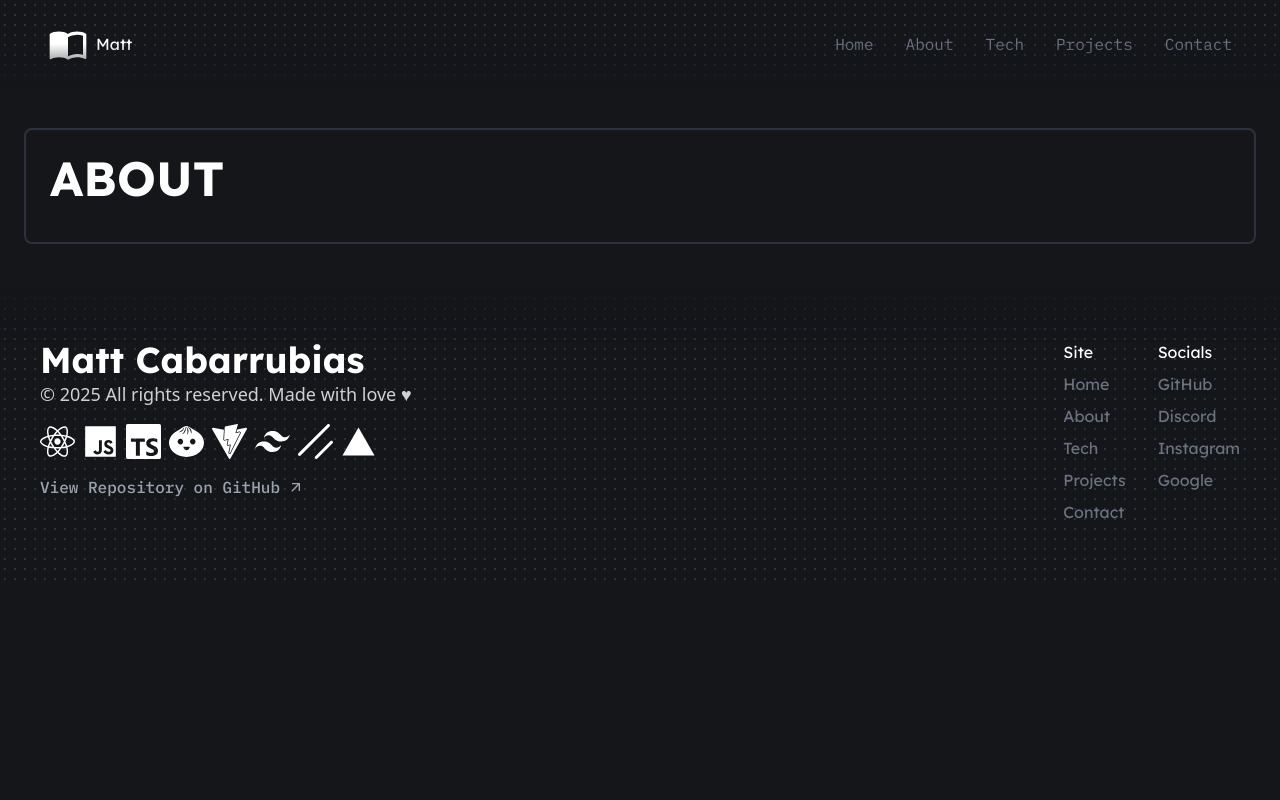
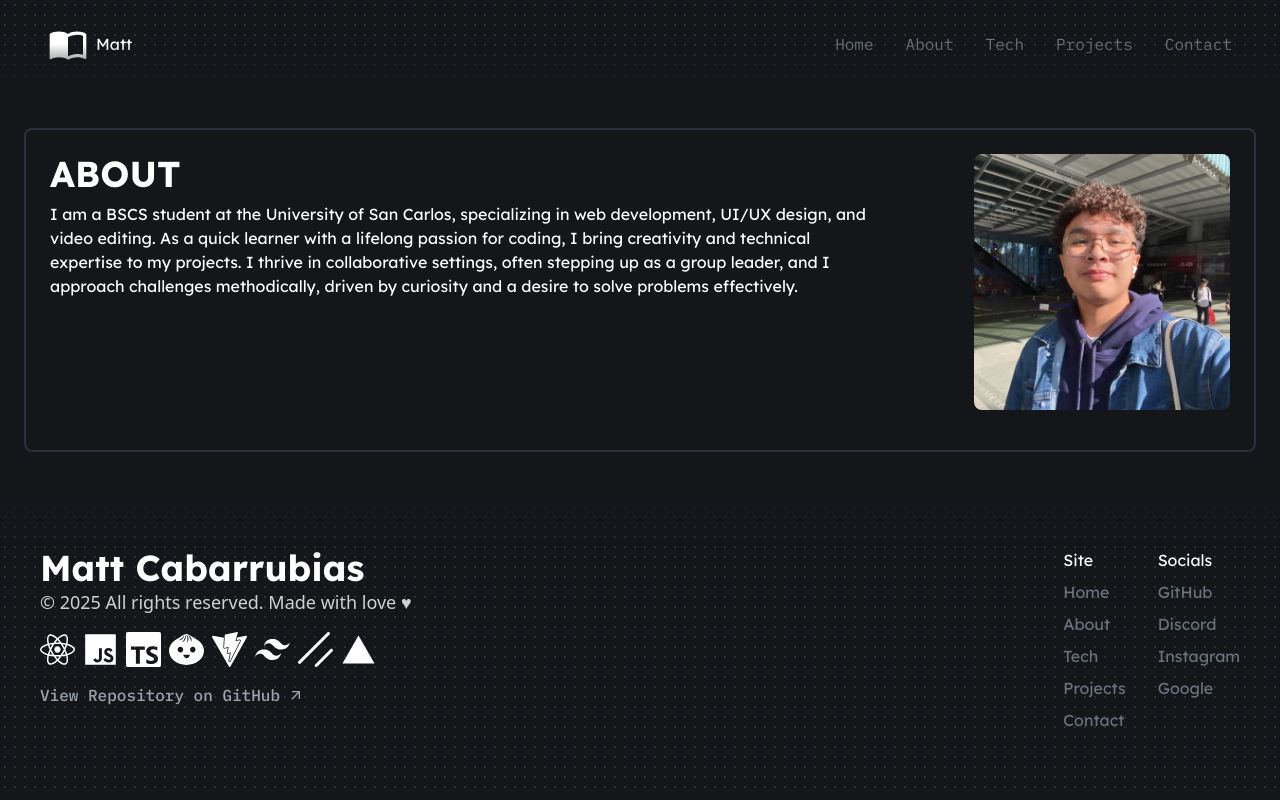
Before and after one commit to devliqht/portfolio, a React (Vite) app: page /about in a window 1280 px wide. Built offline with nearby package versions, Linux system fonts and the light colour scheme.

Commit message:
ABOUT: Add some content

```diff
--- a/src/pages/About.tsx
+++ b/src/pages/About.tsx
@@ -4,10 +4,26 @@ const About = () => {
     return (
         <div className="h-full flex flex-col justify-center md:items-center p-4 md:p-6">
             <AnimatedContainer delay={100}>
-                <BasicContainer>
-                <h3 className="text-3xl md:text-5xl text-[var(--white)] lexend-deca-700 md:text-left mb-4 w-full" id="about">
-                    ABOUT
-                </h3>
+                <BasicContainer paddingMobile={true}>
+                <div className="flex  md:flex-row justify-between flex-col-reverse">
+                    <div className="flex flex-col">
+                    <h3 className="text-2xl md:text-4xl text-[var(--white)] lexend-deca-700 mb-2 md:text-left w-full" id="about">
+                        ABOUT
+                    </h3>
+                    <p className="text-white mb-4 text-justify md:text-left lexend-deca-400 w-[90%]">
+                        I am a BSCS student at the University of San Carlos, specializing in
+                        web development, UI/UX design, and video editing. As a quick learner
+                        with a lifelong passion for coding, I bring creativity and technical
+                        expertise to my projects. I thrive in collaborative settings, often
+                        stepping up as a group leader, and I approach challenges methodically,
+                        driven by curiosity and a desire to solve problems effectively.
+                    </p>
+                    </div>
+                    <img src="/me.png" alt="Me" className="w-32 md:w-64 h-auto rounded-lg mb-4" />
+                </div>
+
+
+
                 </BasicContainer>
             </AnimatedContainer>
         </div>
```
